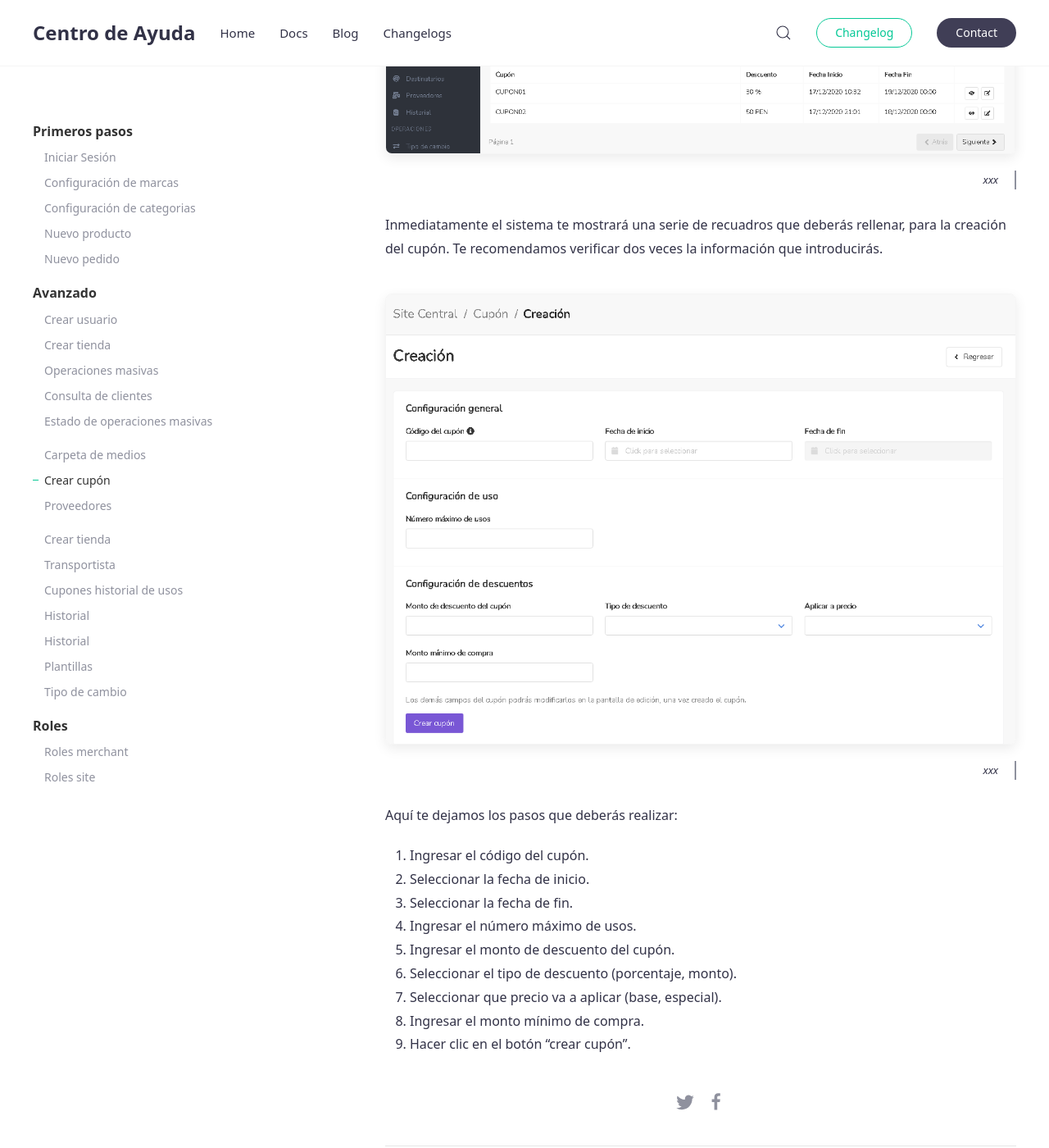
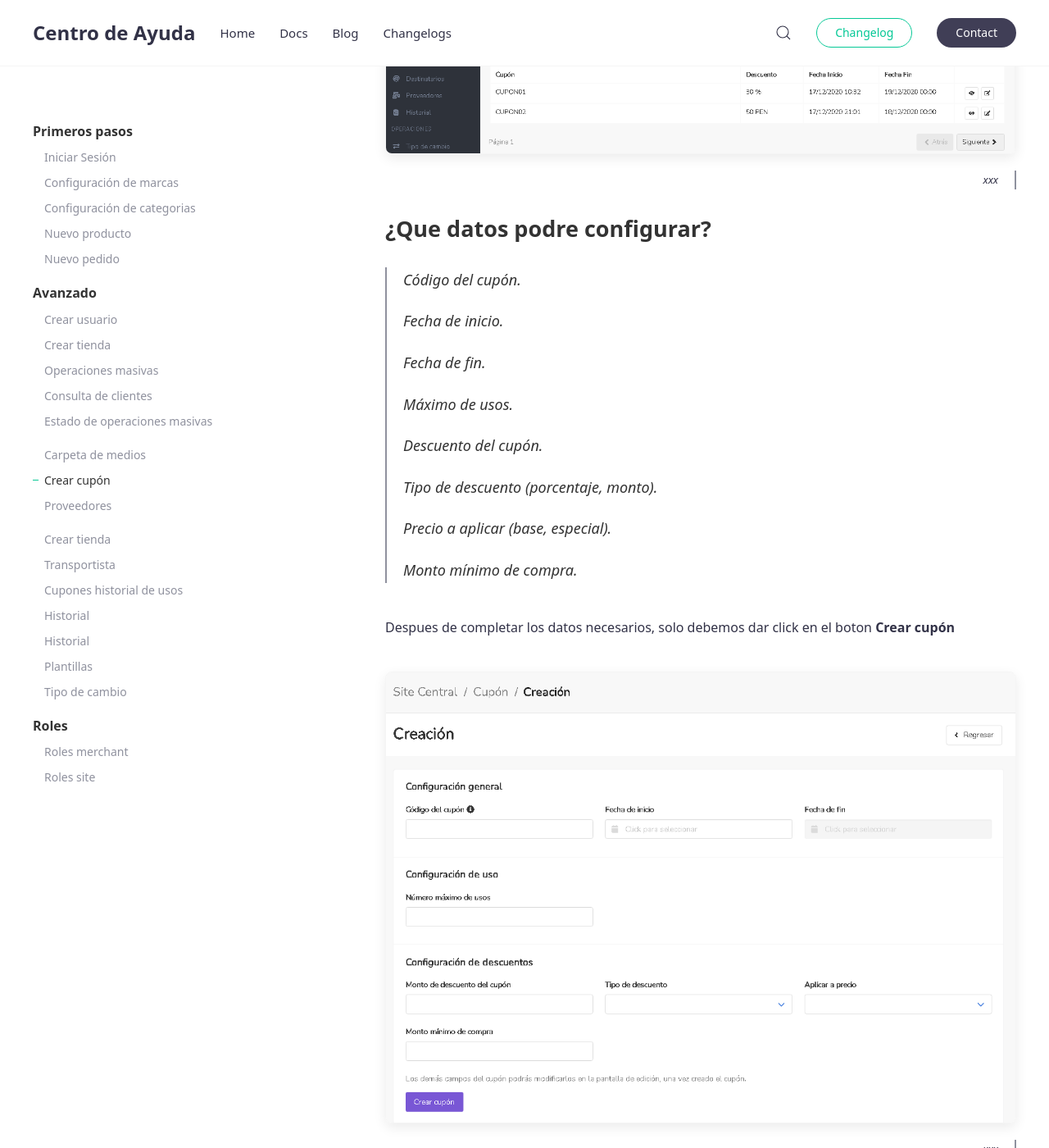
Before and after one commit to jztechpe/docshelp-old, a Jekyll site: the page built from docs/_docs/avanzado/crear-cupon.md, in a window 1280 px wide and 1400 px high, scrolled down 495 px. Shown: the whole window at 82% size. Built offline with Jekyll 4.4.1, drawn with Linux system fonts in a browser that asks for light colours.

Commit message:
cambio - cupon

```diff
--- a/docs/_docs/avanzado/crear-cupon.md
+++ b/docs/_docs/avanzado/crear-cupon.md
@@ -9,15 +9,25 @@ author: Maricielo
 Podrás visualizar la opción **Cupones**, al cual darás clic.
 En la parte superior derecha encontrarás el botón **Crear cupón**.
 {% include image.html img="../docs/avanzado/crear-cupon-1.png" alt="Alt for image" caption="xxx" %}
-Inmediatamente el sistema te mostrará una serie de recuadros que deberás rellenar, para la creación del cupón. Te recomendamos verificar dos veces la información que introducirás.
+
+## ¿Que datos podre configurar?
+
+> Código del cupón.
+>
+> Fecha de inicio.
+>
+> Fecha de fin.
+>
+> Máximo de usos.
+>
+> Descuento del cupón.
+>
+> Tipo de descuento (porcentaje, monto).
+>
+> Precio a aplicar (base, especial).
+>
+> Monto mínimo de compra.
+
+Despues de completar los datos necesarios, solo debemos dar click en el boton **Crear cupón**
+
 {% include image.html img="../docs/avanzado/crear-cupon-2.png" alt="Alt for image" caption="xxx" %}
-Aquí te dejamos los pasos que deberás realizar:
-1. Ingresar el código del cupón.
-2. Seleccionar la fecha de inicio.
-3. Seleccionar la fecha de fin.
-4. Ingresar el número máximo de usos.
-5. Ingresar el monto de descuento del cupón.
-6. Seleccionar el tipo de descuento (porcentaje, monto).
-7. Seleccionar que precio va a aplicar (base, especial).
-8. Ingresar el monto mínimo de compra.
-9. Hacer clic en el botón “crear cupón”.
```
Also changed, not shown: docs/_docs/avanzado/pedidos-activos-confirmados.md (deleted, +0 -13 lines), docs/_docs/avanzado/pedidos-activos-en-transito.md (deleted, +0 -12 lines), docs/_docs/avanzado/pedidos-activos-listos-para-despacho.md (deleted, +0 -12 lines), docs/_docs/avanzado/pedidos-activos-últimos-entregados.md (deleted, +0 -12 lines), docs/_docs/avanzado/pedidos-buscar-nro-orden.md (deleted, +0 -11 lines), docs/_docs/avanzado/pedidos-buscar-por-el-estado-de-pedido.md (deleted, +0 -10 lines), docs/_docs/avanzado/pedidos-finalizados-cancelados.md (deleted, +0 -13 lines), docs/_docs/avanzado/pedidos-finalizados-entregados.md (deleted, +0 -12 lines).
